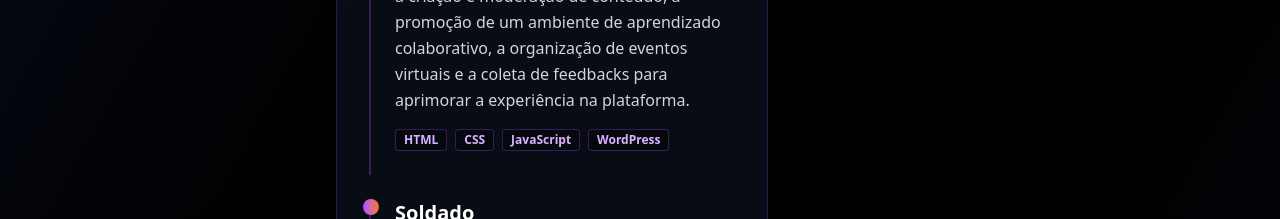
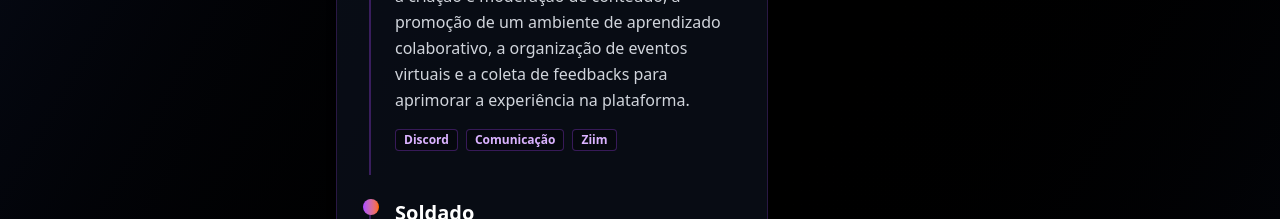
Before and after one commit to malopez23/marcelo-lopez, a React (Vite) app: page /resume in a window 1280 px wide. Shown: the part 820-1039 px from the top of the page. Built offline with nearby package versions, Linux system fonts and the light colour scheme; the HTML template or start-up script is replaced by a standard one.

Commit message:
fix: melhorias nos textos

```diff
--- a/src/pages/Resume.jsx
+++ b/src/pages/Resume.jsx
@@ -27,7 +27,7 @@ export default function Resume() {
       location: "São Paulo, SP",
       description:
         "Responsável pela gestão e engajamento da comunidade de alunos no Discord, incluindo a criação e moderação de conteúdo, a promoção de um ambiente de aprendizado colaborativo, a organização de eventos virtuais e a coleta de feedbacks para aprimorar a experiência na plataforma.",
-      technologies: ["HTML", "CSS", "JavaScript", "WordPress"],
+      technologies: ["Discord", "Comunicação", "Ziim"],
     },
     {
       title: "Soldado",
```
